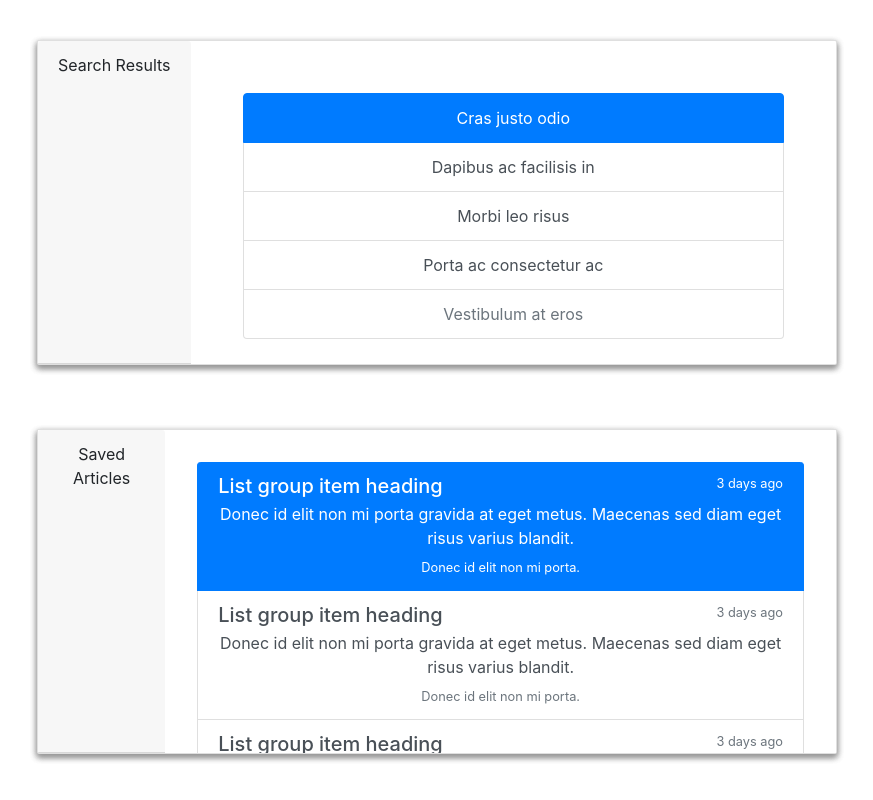
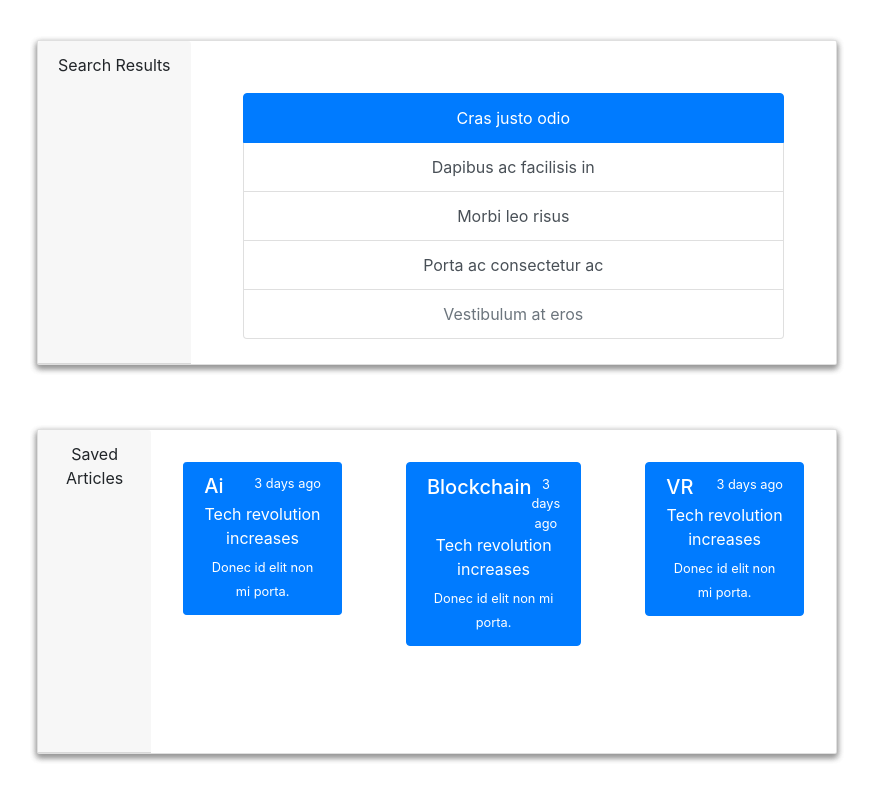
Before and after one commit to ce-williams/News-React, a React (Create React App) app in the folder news-react/: page / in a window 1280 px wide. Shown: the part 630-1430 px from the top of the page, without its empty margins (112-985 px from the left). Built offline with nearby package versions, Linux system fonts and the light colour scheme.

Commit message:
json to saved cards

```diff
--- /dev/null
+++ b/news-react/src/articles.json
@@ -0,0 +1,20 @@
+[
+    {
+        "id": 1,
+        "title": "Ai",
+        "link": "https://upload.wikimedia.org/wikipedia/en/thumb/4/47/Spongebob-squarepants.svg/666px-Spongebob-squarepants.svg.png",
+        "preview": "Tech revolution increases"
+    },
+    {
+        "id": 2,
+        "title": "Blockchain",
+        "link": "https://upload.wikimedia.org/wikipedia/en/thumb/4/47/Spongebob-squarepants.svg/666px-Spongebob-squarepants.svg.png",
+        "preview": "Tech revolution increases"
+    },
+    {
+        "id": 3,
+        "title": "VR",
+        "link": "https://upload.wikimedia.org/wikipedia/en/thumb/4/47/Spongebob-squarepants.svg/666px-Spongebob-squarepants.svg.png",
+        "preview": "Tech revolution increases"
+    }
+]
--- a/news-react/src/components/Home/Home.js
+++ b/news-react/src/components/Home/Home.js
@@ -3,8 +3,12 @@ import "./Home.css";
 import Search from "../Search/Search";
 import Results from "../Results/Results";
 import Saved from "../Saved/Saved";
+// import articles from "./articles";
 
 class Home extends Component {
+    // state = {
+    //     articles
+    // };
 
     render () {
         return (
@@ -15,7 +19,6 @@ class Home extends Component {
                     <p class="lead">Use the components below to search and save articles</p>
                 </div>
                 </div>
-
                 <Search />
                 <Results />
                 <Saved />
--- a/news-react/src/components/Results/Results.js
+++ b/news-react/src/components/Results/Results.js
@@ -25,7 +25,6 @@ class Results extends Component {
             </div>
         );
     }
-
 }
 
 export default Results;
--- a/news-react/src/components/Saved/Saved.js
+++ b/news-react/src/components/Saved/Saved.js
@@ -1,9 +1,15 @@
 import React, { Component } from "react";
+import Savedcard from "../Savedcard/Savedcard.js"
 import "./Saved.css";
+import articles from "../../articles.json"
 
 
 
 class Saved extends Component {
+    state = {
+        articles
+    };
+
     render () {
         return(
             <div className="container">
@@ -11,32 +17,14 @@ class Saved extends Component {
                     <div class="card-header">
                         Saved Articles
                     </div>
-                    <div class="list-group">
-                        <a href="#" class="list-group-item list-group-item-action flex-column align-items-start active">
-                            <div class="d-flex w-100 justify-content-between">
-                            <h5 class="mb-1">List group item heading</h5>
-                            <small>3 days ago</small>
-                            </div>
-                            <p class="mb-1">Donec id elit non mi porta gravida at eget metus. Maecenas sed diam eget risus varius blandit.</p>
-                            <small>Donec id elit non mi porta.</small>
-                        </a>
-                        <a href="#" class="list-group-item list-group-item-action flex-column align-items-start">
-                            <div class="d-flex w-100 justify-content-between">
-                            <h5 class="mb-1">List group item heading</h5>
-                            <small class="text-muted">3 days ago</small>
-                            </div>
-                            <p class="mb-1">Donec id elit non mi porta gravida at eget metus. Maecenas sed diam eget risus varius blandit.</p>
-                            <small class="text-muted">Donec id elit non mi porta.</small>
-                        </a>
-                        <a href="#" class="list-group-item list-group-item-action flex-column align-items-start">
-                            <div class="d-flex w-100 justify-content-between">
-                            <h5 class="mb-1">List group item heading</h5>
-                            <small class="text-muted">3 days ago</small>
-                            </div>
-                            <p class="mb-1">Donec id elit non mi porta gravida at eget metus. Maecenas sed diam eget risus varius blandit.</p>
-                            <small class="text-muted">Donec id elit non mi porta.</small>
-                        </a>
-                    </div>
+                    {this.state.articles.map(article => (
+                        <Savedcard
+                            id={article.id}
+                            title={article.title}
+                            link={article.link}
+                            preview={article.preview}
+                        />
+                    ))}
                 </div>
             </div>
         );
--- /dev/null
+++ b/news-react/src/components/Savedcard/Savedcard.css
@@ -0,0 +1,20 @@
+.container .card {
+  background: #fff;
+  border-radius: 2px;
+  height: 325px;
+  margin: 4rem;
+  margin-top: 2rem;
+  position: relative;
+  width: 800px;
+  box-shadow: 0 3px 6px #999, 0 3px 6px #999;
+  text-align: center;
+  flex-direction: row;
+}
+.card {
+  flex-direction: row;
+  flex: 1;
+  overflow: auto;
+}
+.list-group {
+  margin: 2rem;
+}
--- /dev/null
+++ b/news-react/src/components/Savedcard/Savedcard.js
@@ -0,0 +1,44 @@
+import React from "react";
+import "./Savedcard.css";
+
+
+const Savedcard = props => (
+    <div className="list-group">
+        <a href={props.link} className="list-group-item list-group-item-action flex-column align-items-start active">
+            <div className="d-flex w-100 justify-content-between">
+                <h5 class="mb-1">{props.title}</h5>
+                <small>3 days ago</small>
+            </div>
+            <p class="mb-1">{props.preview}</p>
+            <small>Donec id elit non mi porta.</small>
+        </a>
+    </div>
+);
+
+
+
+// class Saved extends Component {
+//     render() {
+//         return (
+//             <div className="container">
+//                 <div class="card">
+//                     <div class="card-header">
+//                         Saved Articles
+//                     </div>
+//                     <div class="list-group">
+//                         <a href="#" class="list-group-item list-group-item-action flex-column align-items-start active">
+//                             <div class="d-flex w-100 justify-content-between">
+//                                 <h5 class="mb-1">List group item heading</h5>
+//                                 <small>3 days ago</small>
+//                             </div>
+//                             <p class="mb-1">Donec id elit non mi porta gravida at eget metus. Maecenas sed diam eget risus varius blandit.</p>
+//                             <small>Donec id elit non mi porta.</small>
+//                         </a>
+//                     </div>
+//                 </div>
+//             </div>
+//         );
+//     }
+// }
+
+export default Savedcard;
--- /dev/null
+++ b/news-react/src/components/Savedcard/index.js
@@ -0,0 +1 @@
+export { default } from "./Saved";
--- a/news-react/src/components/Search/Search.css
+++ b/news-react/src/components/Search/Search.css
@@ -45,7 +45,7 @@ margin-top: 5px;
 }
 
 .form-group {
-margin: 15px;
+margin: 25px;
 }
 
 .btn-block {
--- a/news-react/src/components/Search/Search.js
+++ b/news-react/src/components/Search/Search.js
@@ -35,7 +35,7 @@ class Search extends Component {
     render () {
         return(
             <div className="container">
-               <div class="card">
+               <div className="card">
                     <div class="card-header">
                         Search
                     </div>
@@ -49,7 +49,7 @@ class Search extends Component {
                                         autoFocus
                                         type="searchInput"
                                         value={this.state.searchInput}
-                                        // onChange={this.handleChange}
+                                        onChange={this.handleChange}
                                     />
                                 </FormGroup>
                                 <Button
@@ -67,7 +67,6 @@ class Search extends Component {
             </div>
         );
     }
-
 }
 
 export default Search;
```
